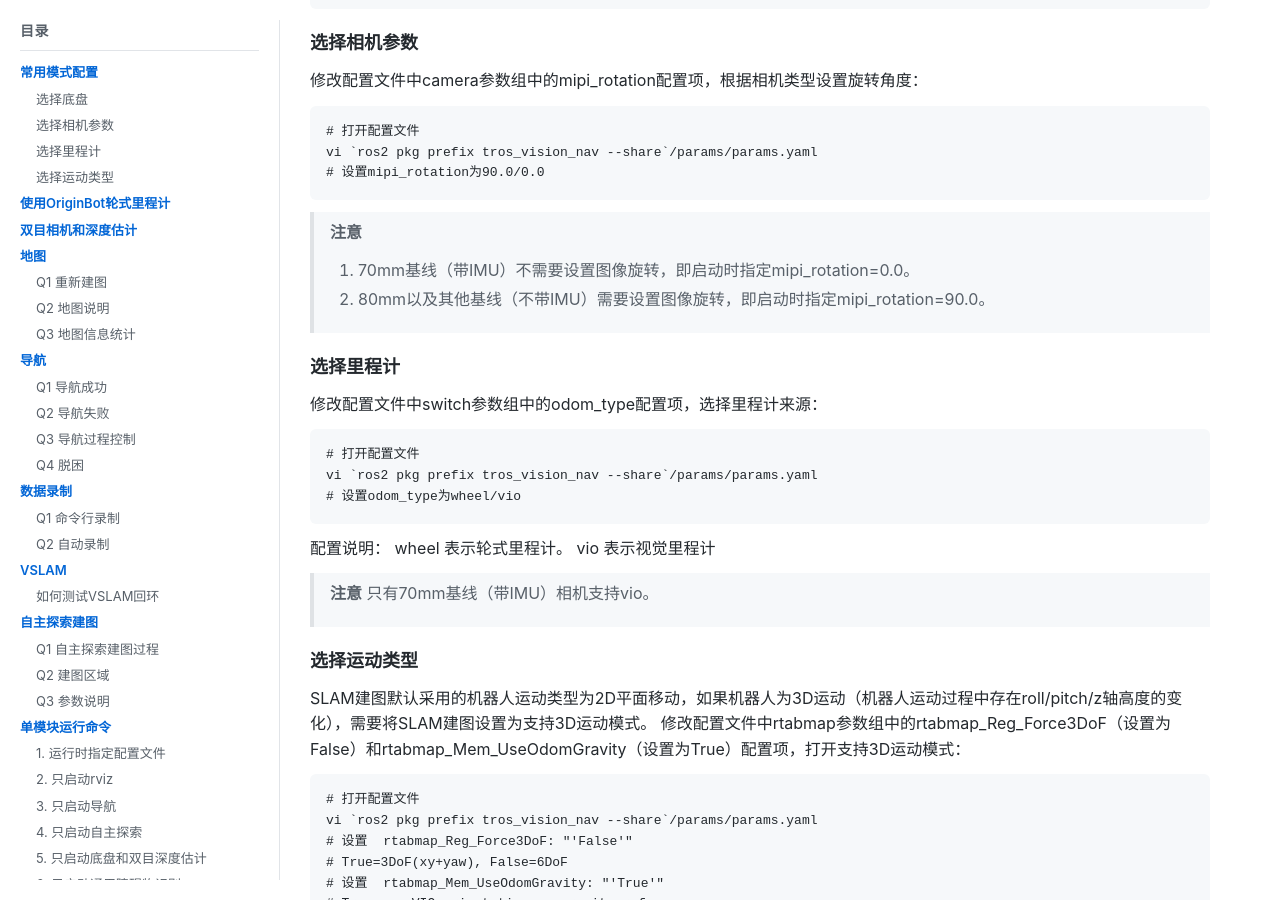
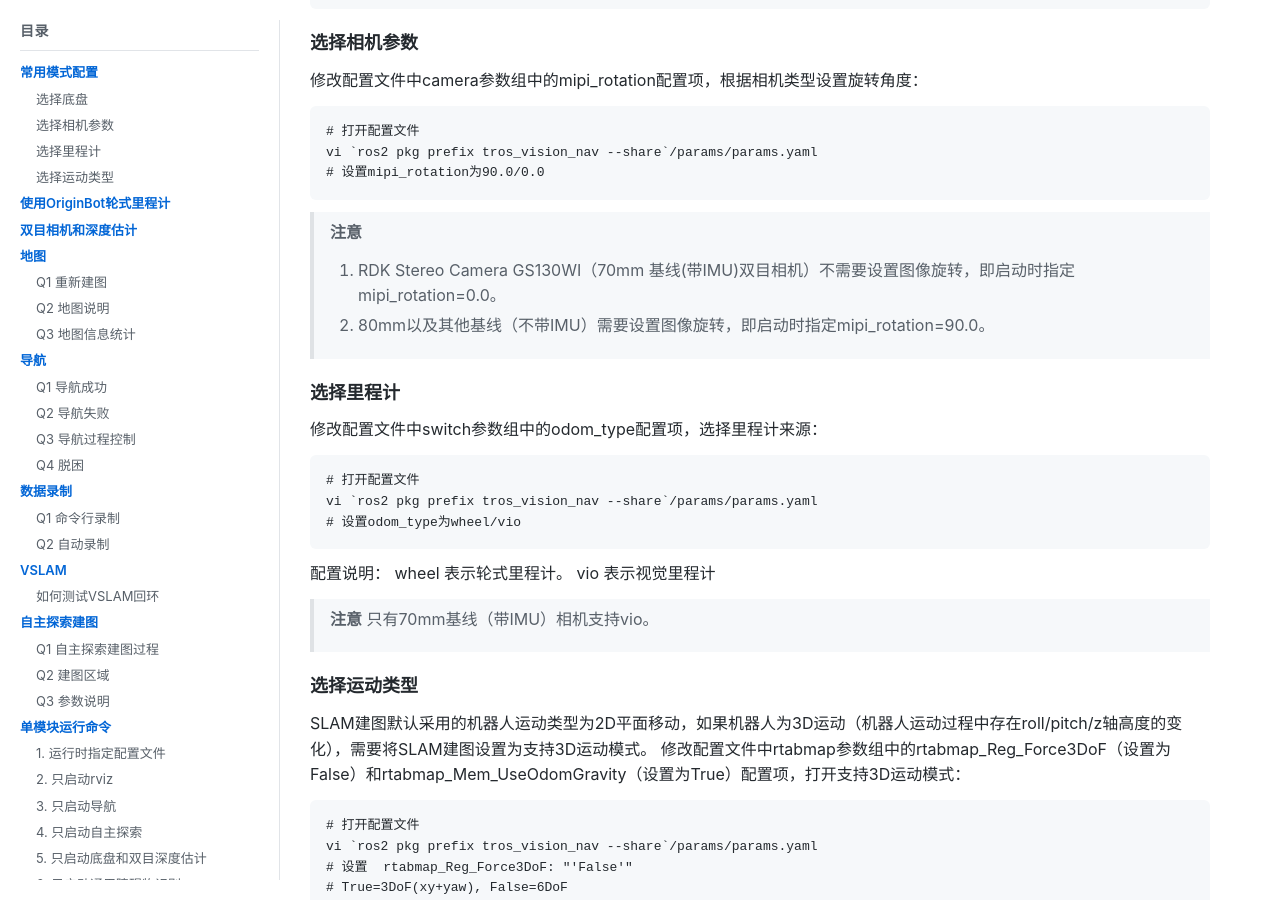
Before and after one commit to D-Robotics/tros_vims_doc, a Jekyll site: the page built from faq.md, in a window 1280 px wide and 900 px high, scrolled down 349 px. Built offline with Jekyll 4.4.1, drawn with Linux system fonts in a browser that asks for light colours.

Commit message:
uniform camera name
uniform camera name

````diff
--- a/faq.md
+++ b/faq.md
@@ -28,7 +28,7 @@ vi `ros2 pkg prefix tros_vision_nav --share`/params/params.yaml
 ```
 
 > **注意**
-1. 70mm基线（带IMU）不需要设置图像旋转，即启动时指定mipi_rotation=0.0。
+1. RDK Stereo Camera GS130WI（70mm 基线(带IMU)双目相机）不需要设置图像旋转，即启动时指定mipi_rotation=0.0。
 2. 80mm以及其他基线（不带IMU）需要设置图像旋转，即启动时指定mipi_rotation=90.0。
 >
 
````
